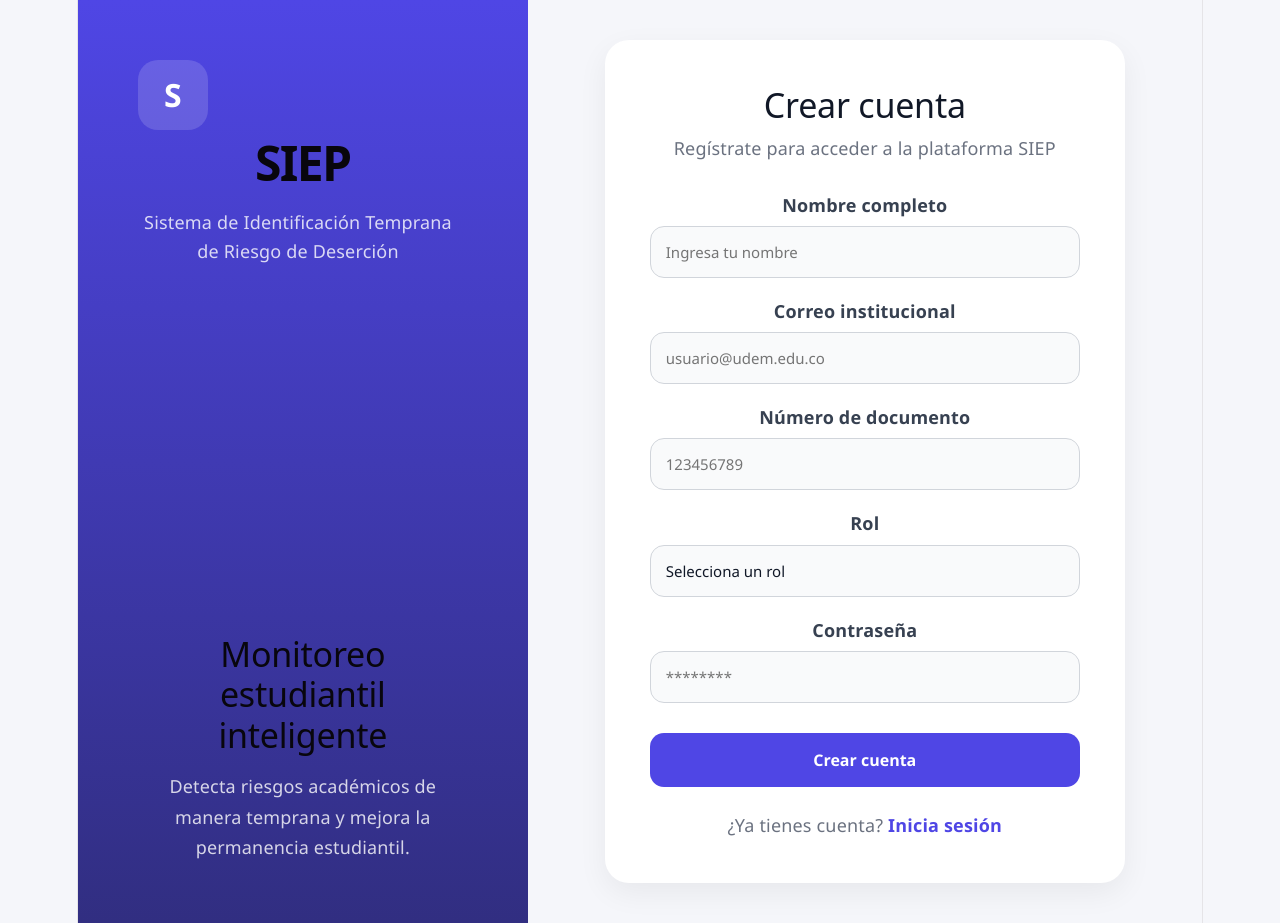
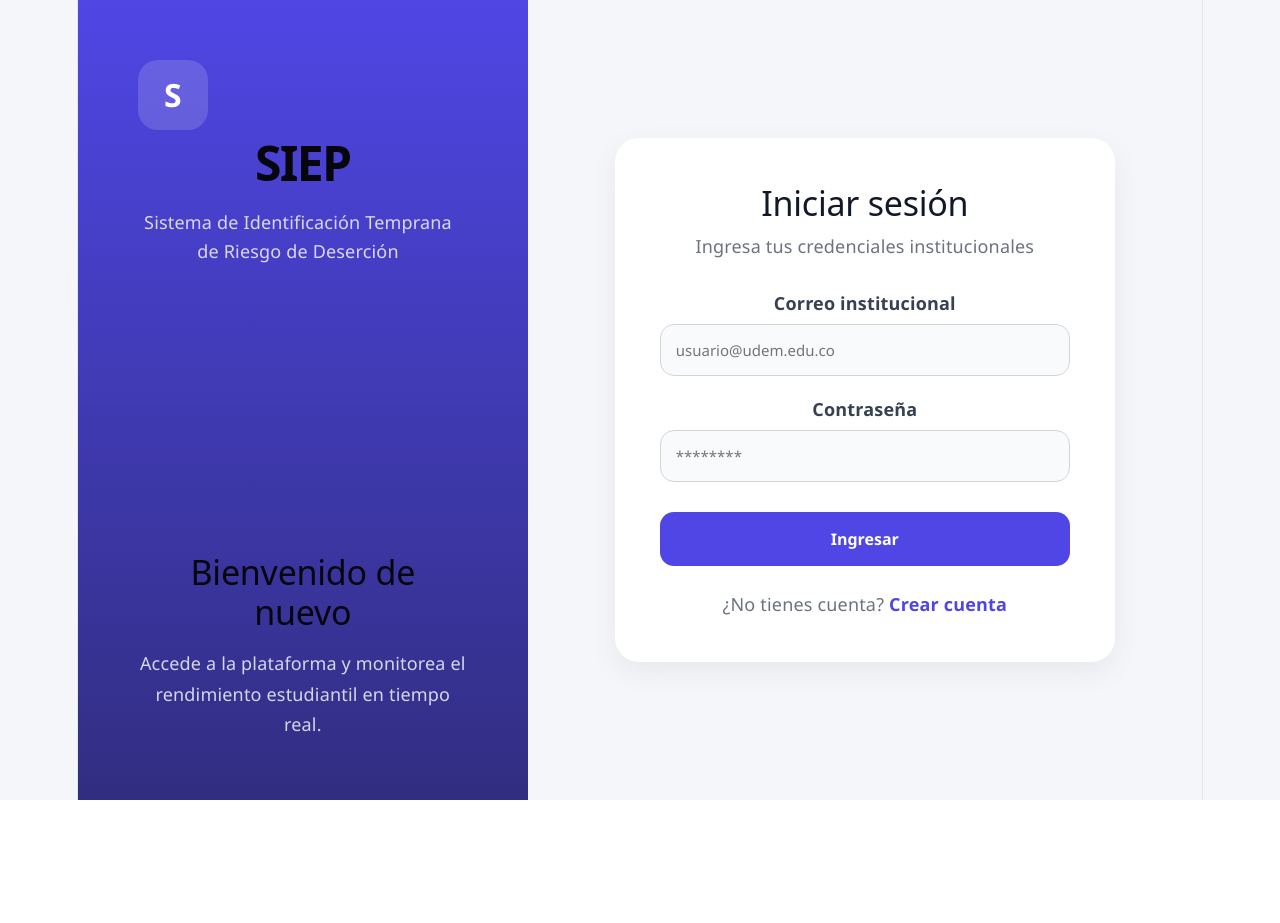
Before and after one commit to FerDeveloperJS/MVP-DESERCION-APP, a React (Vite) app: page / in a window 1280 px wide. After the commit the page ends 800 px from the top, so only its background shows below. Built offline with nearby package versions, Linux system fonts and the light colour scheme.

Commit message:
se instala react router, se agrega la interfaz para iniciar sesion

```diff
--- a/package.json
+++ b/package.json
@@ -11,7 +11,8 @@
   },
   "dependencies": {
     "react": "^19.2.6",
-    "react-dom": "^19.2.6"
+    "react-dom": "^19.2.6",
+    "react-router-dom": "^7.15.1"
   },
   "devDependencies": {
     "@eslint/js": "^10.0.1",
--- a/src/App.jsx
+++ b/src/App.jsx
@@ -1,8 +1,18 @@
+import { BrowserRouter, Routes, Route } from "react-router-dom";
+
 import SignUp from "./pages/SignUp/SignUp.jsx";
+import SignIn from "./pages/SignIn/SignIn.jsx";
 import "./App.css";
 
 function App() {
-  return <SignUp />;
+  return (
+    <BrowserRouter>
+      <Routes>
+        <Route path="/" element={<SignIn />} />
+        <Route path="/signup" element={<SignUp />} />
+      </Routes>
+    </BrowserRouter>
+  );
 }
 
 export default App;
--- /dev/null
+++ b/src/pages/SignIn/SignIn.css
@@ -0,0 +1,242 @@
+* {
+  margin: 0;
+  padding: 0;
+  box-sizing: border-box;
+  font-family: "Segoe UI", sans-serif;
+}
+
+body {
+  background: #f5f6fa;
+}
+
+.login-page {
+  display: flex;
+  min-height: 100vh;
+}
+
+/* =========================
+   PANEL IZQUIERDO
+========================= */
+
+.left-panel {
+  width: 40%;
+  background: linear-gradient(180deg, #4f46e5, #312e81);
+  color: white;
+  padding: 60px;
+  display: flex;
+  flex-direction: column;
+  justify-content: space-between;
+}
+
+.logo-section h1 {
+  font-size: 48px;
+  margin-top: 20px;
+  font-weight: 700;
+}
+
+.logo-section p {
+  margin-top: 15px;
+  line-height: 1.6;
+  color: rgba(255, 255, 255, 0.8);
+  max-width: 320px;
+}
+
+.logo-circle {
+  width: 70px;
+  height: 70px;
+  border-radius: 20px;
+  background: rgba(255, 255, 255, 0.15);
+  display: flex;
+  align-items: center;
+  justify-content: center;
+  font-size: 32px;
+  font-weight: bold;
+}
+
+.left-info h2 {
+  font-size: 34px;
+  margin-bottom: 15px;
+  line-height: 1.2;
+}
+
+.left-info p {
+  color: rgba(255, 255, 255, 0.8);
+  line-height: 1.7;
+  max-width: 400px;
+}
+
+/* =========================
+   PANEL DERECHO
+========================= */
+
+.right-panel {
+  width: 60%;
+  display: flex;
+  align-items: center;
+  justify-content: center;
+  padding: 40px;
+}
+
+.login-box {
+  width: 100%;
+  max-width: 500px;
+  background: white;
+  padding: 45px;
+  border-radius: 24px;
+  box-shadow: 0 10px 30px rgba(0, 0, 0, 0.06);
+}
+
+/* =========================
+   HEADER
+========================= */
+
+.login-header {
+  margin-bottom: 30px;
+}
+
+.login-header h2 {
+  font-size: 34px;
+  color: #111827;
+  margin-bottom: 10px;
+}
+
+.login-header p {
+  color: #6b7280;
+  line-height: 1.5;
+}
+
+/* =========================
+   FORM
+========================= */
+
+form {
+  display: flex;
+  flex-direction: column;
+  gap: 20px;
+}
+
+.input-group {
+  display: flex;
+  flex-direction: column;
+}
+
+.input-group label {
+  margin-bottom: 8px;
+  font-weight: 600;
+  color: #374151;
+}
+
+.input-group input {
+  padding: 15px;
+  border: 1px solid #d1d5db;
+  border-radius: 14px;
+  outline: none;
+  transition: 0.3s;
+  font-size: 15px;
+  background: #f9fafb;
+  color: #111827;
+}
+
+.input-group input:focus {
+  border-color: #4f46e5;
+  background: white;
+  box-shadow: 0 0 0 4px rgba(79, 70, 229, 0.1);
+}
+
+/* =========================
+   BUTTON
+========================= */
+
+.login-btn {
+  margin-top: 10px;
+  background: #4f46e5;
+  color: white;
+  border: none;
+  padding: 16px;
+  border-radius: 14px;
+  font-size: 16px;
+  font-weight: 600;
+  cursor: pointer;
+  transition: 0.3s;
+}
+
+.login-btn:hover {
+  background: #4338ca;
+  transform: translateY(-1px);
+}
+
+/* =========================
+   FOOTER
+========================= */
+
+.bottom-text {
+  margin-top: 25px;
+  text-align: center;
+  color: #6b7280;
+}
+
+.bottom-text a {
+  color: #4f46e5;
+  text-decoration: none;
+  font-weight: 600;
+}
+
+.bottom-text a:hover {
+  text-decoration: underline;
+}
+
+/* =========================
+   RESPONSIVE
+========================= */
+
+@media (max-width: 900px) {
+  .login-page {
+    flex-direction: column;
+  }
+
+  .left-panel {
+    width: 100%;
+    padding: 40px;
+    gap: 40px;
+  }
+
+  .right-panel {
+    width: 100%;
+    padding: 20px;
+  }
+
+  .login-box {
+    padding: 30px;
+  }
+
+  .logo-section h1 {
+    font-size: 40px;
+  }
+
+  .left-info h2 {
+    font-size: 28px;
+  }
+}
+
+@media (max-width: 500px) {
+  .left-panel {
+    padding: 30px;
+  }
+
+  .login-box {
+    padding: 25px;
+    border-radius: 18px;
+  }
+
+  .login-header h2 {
+    font-size: 28px;
+  }
+
+  .input-group input {
+    padding: 14px;
+  }
+
+  .login-btn {
+    padding: 14px;
+  }
+}
--- /dev/null
+++ b/src/pages/SignIn/SignIn.jsx
@@ -0,0 +1,96 @@
+import React, { useState } from "react";
+import { Link } from "react-router-dom";
+import "./SignIn.css";
+
+const SignIn = () => {
+  const [formData, setFormData] = useState({
+    correo: "",
+    password: "",
+  });
+
+  const handleChange = (e) => {
+    setFormData({
+      ...formData,
+      [e.target.name]: e.target.value,
+    });
+  };
+
+  const handleSubmit = (e) => {
+    e.preventDefault();
+
+    console.log(formData);
+  };
+
+  return (
+    <div className="login-page">
+      {/* PANEL IZQUIERDO */}
+      <div className="left-panel">
+        <div className="logo-section">
+          <div className="logo-circle">S</div>
+
+          <h1>SIEP</h1>
+
+          <p>Sistema de Identificación Temprana de Riesgo de Deserción</p>
+        </div>
+
+        <div className="left-info">
+          <h2>Bienvenido de nuevo</h2>
+
+          <p>
+            Accede a la plataforma y monitorea el rendimiento estudiantil en
+            tiempo real.
+          </p>
+        </div>
+      </div>
+
+      {/* PANEL DERECHO */}
+      <div className="right-panel">
+        <div className="login-box">
+          <div className="login-header">
+            <h2>Iniciar sesión</h2>
+
+            <p>Ingresa tus credenciales institucionales</p>
+          </div>
+
+          <form onSubmit={handleSubmit}>
+            <div className="input-group">
+              <label>Correo institucional</label>
+
+              <input
+                type="email"
+                name="correo"
+                placeholder="usuario@udem.edu.co"
+                value={formData.correo}
+                onChange={handleChange}
+                required
+              />
+            </div>
+
+            <div className="input-group">
+              <label>Contraseña</label>
+
+              <input
+                type="password"
+                name="password"
+                placeholder="********"
+                value={formData.password}
+                onChange={handleChange}
+                required
+              />
+            </div>
+
+            <button type="submit" className="login-btn">
+              Ingresar
+            </button>
+          </form>
+
+          <div className="bottom-text">
+            ¿No tienes cuenta? <Link to="/signup">Crear cuenta</Link>
+          </div>
+        </div>
+      </div>
+    </div>
+  );
+};
+
+export default SignIn;
--- a/src/pages/SignUp/SignUp.jsx
+++ b/src/pages/SignUp/SignUp.jsx
@@ -1,4 +1,5 @@
 import React, { useState } from "react";
+import { Link } from "react-router-dom";
 import "./SignUp.css";
 
 const SignUp = () => {
@@ -127,7 +128,7 @@ const SignUp = () => {
           </form>
 
           <div className="bottom-text">
-            ¿Ya tienes cuenta? <a href="/login">Inicia sesión</a>
+            ¿Ya tienes cuenta? <Link to="/">Iniciar Sesion</Link>
           </div>
         </div>
       </div>
```
Also changed, not shown: 1 other file (tests, documents, lock files or other folders).
